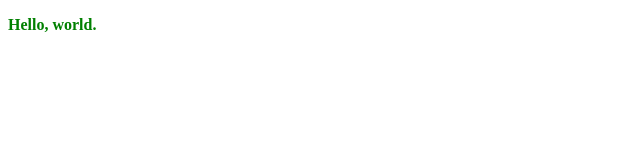
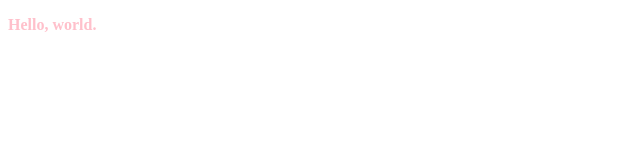
Before and after one commit to Xiokraze/reactdnd, a React (Create React App) app in the folder reactdnd/: page / in a window 1280 px wide. Shown: the top 160 px of the page, without its empty margins (0-640 px from the left). Built offline with nearby package versions, Linux system fonts and the light colour scheme.

Commit message:
Joshdev branch test.

```diff
--- a/reactdnd/src/index.css
+++ b/reactdnd/src/index.css
@@ -1,5 +1,5 @@
 
 p {
-  color: green;
+  color: pink;
   font-weight: bold;
 }
```
